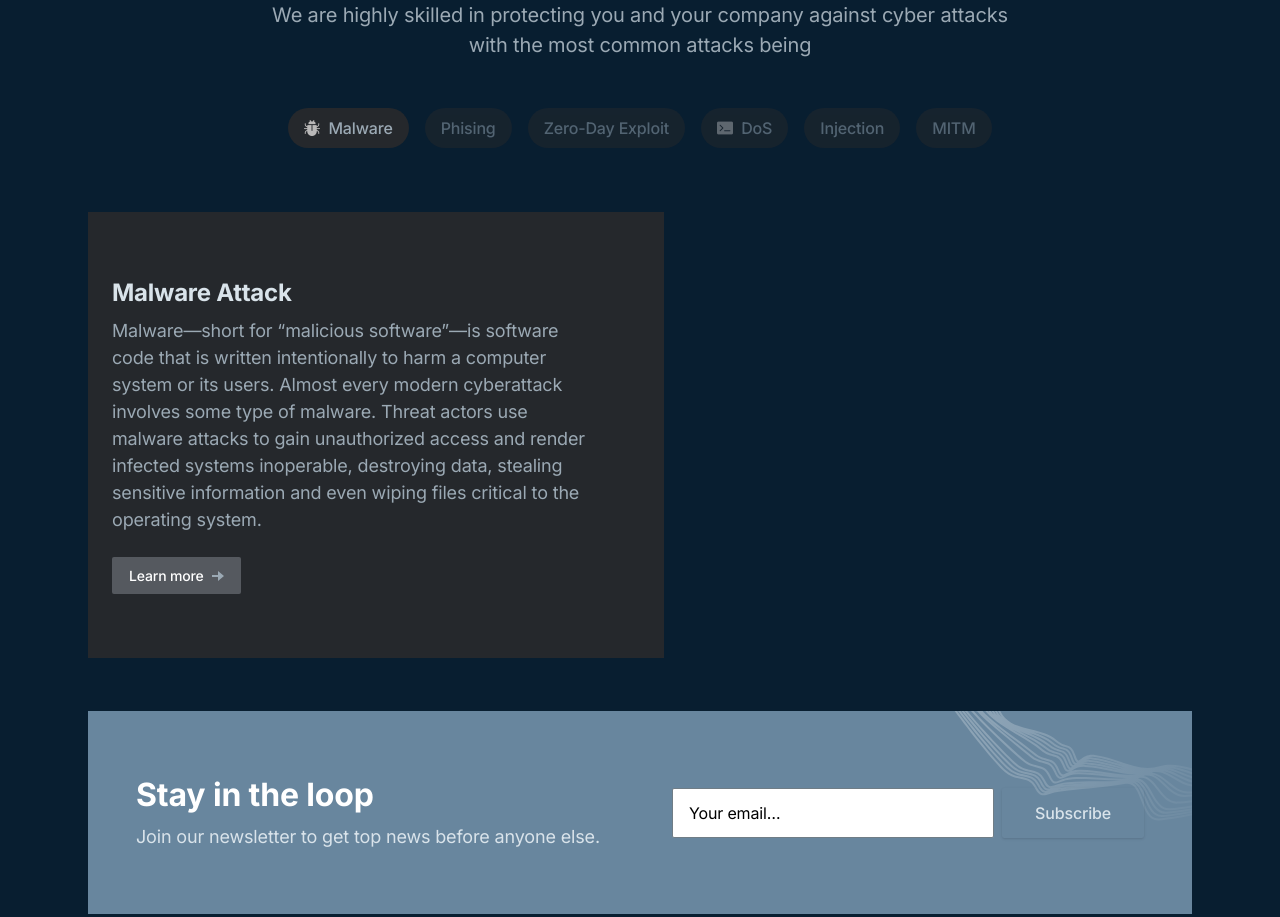
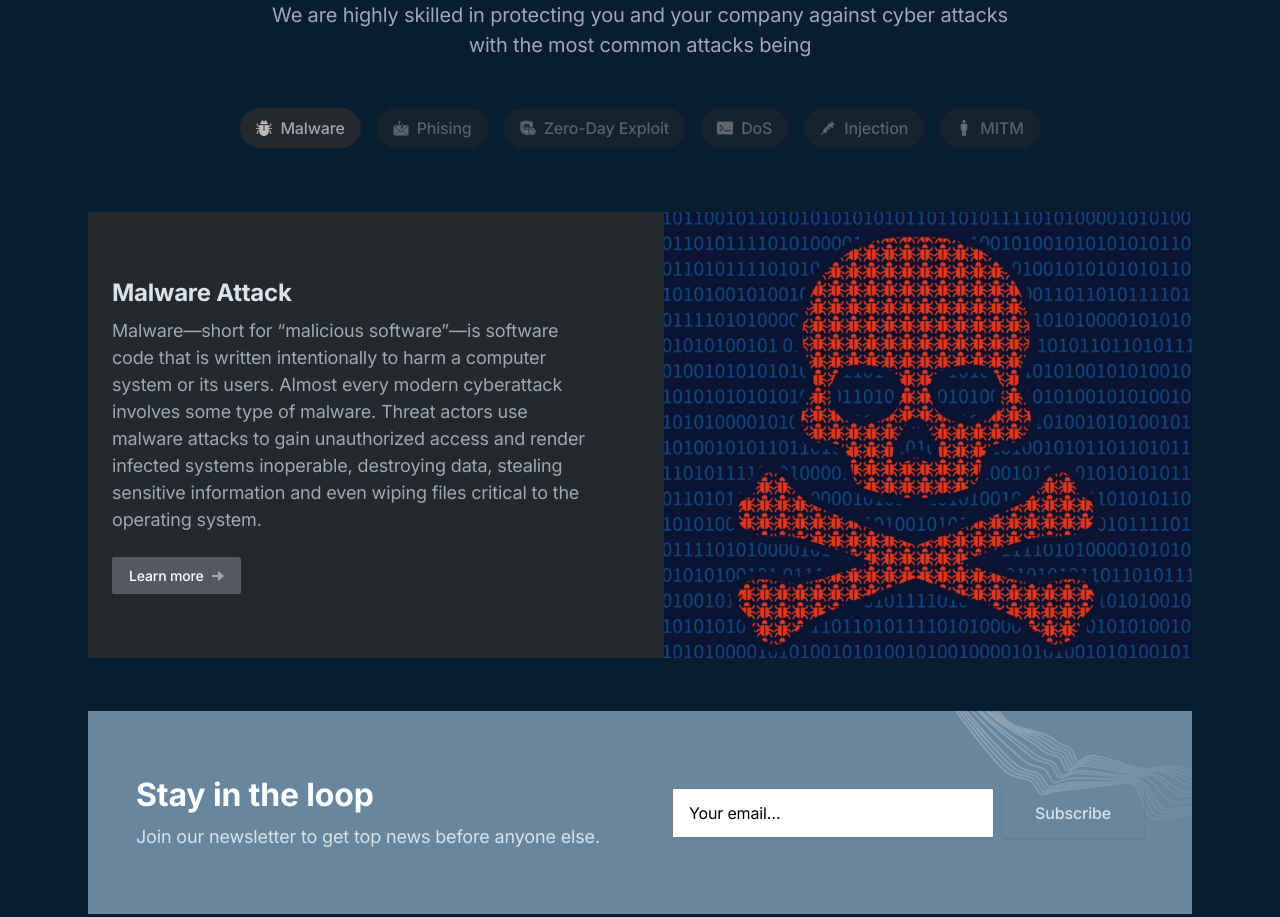
Before and after one commit to code-wolf-byte/cytech-ai, a Next.js app: page / in a window 1280 px wide. Shown: the part 2680-3597 px from the top of the page. Built offline with nearby package versions, Linux system fonts and the light colour scheme.

Commit message:
Update tabs.tsx

```diff
--- a/components/tabs.tsx
+++ b/components/tabs.tsx
@@ -1,12 +1,21 @@
 'use client'
 
 import { useRef, useState, useEffect } from 'react'
-
 import Image from 'next/image'
 import { Transition } from '@headlessui/react'
+import phisi from '@/public/images/phising.jpg'
+import inject from '@/public/images/injectionat.png'
 import denial from '@/public/images/denial.png'
+import mana from '@/public/images/man.jpg'
+import mal from '@/public/images/malware.jpg'
+import zerod from '@/public/images/zeroday.jpg'
+import inj from '@/public/images/inj.png'
+import man from '@/public/images/man.png'
 import bug from '@/public/images/bug.png'
 import dos from '@/public/images/dos.png'
+import phis from '@/public/images/phising.png'
+import zero from'@/public/images/zero-day.png'
+
 export default function Tabs() {
 
   const [tab, setTab] = useState<number>(1)
@@ -48,12 +57,14 @@ export default function Tabs() {
                 className={`flex items-center font-medium py-2 px-4 m-2 bg-gray-800 rounded-full group transition duration-500 ${tab !== 2 && 'opacity-50'}`}
                 onClick={() => setTab(2)}
               >
+                <Image className="w-4 h-4 fill-current text-gray-600 mr-2" src={phis} alt='bug' />
                 <span className="text-gray-400 group-hover:text-gray-200 transition-colors duration-150 ease-in-out">Phising</span>
               </button>
               <button
                 className={`flex items-center font-medium py-2 px-4 m-2 bg-gray-800 rounded-full group transition duration-500 ${tab !== 3 && 'opacity-50'}`}
                 onClick={() => setTab(3)}
               >
+                <Image className="w-4 h-4 fill-current text-gray-600 mr-2" src={zero} alt='bug' />
                 <span className="text-gray-400 group-hover:text-gray-200 transition-colors duration-150 ease-in-out">Zero-Day Exploit</span>
               </button>
               <button
@@ -67,13 +78,14 @@ export default function Tabs() {
                 className={`flex items-center font-medium py-2 px-4 m-2 bg-gray-800 rounded-full group transition duration-500 ${tab !== 5 && 'opacity-50'}`}
                 onClick={() => setTab(5)}
               >
-
+                  <Image className="w-4 h-4 fill-current text-gray-600 mr-2" src={inj} alt='DOS'/>
                 <span className="text-gray-400 group-hover:text-gray-200 transition-colors duration-150 ease-in-out">Injection </span>
               </button>
               <button
                 className={`flex items-center font-medium py-2 px-4 m-2 bg-gray-800 rounded-full group transition duration-500 ${tab !== 5 && 'opacity-50'}`}
                 onClick={() => setTab(6)}
               >
+                <Image className="w-4 h-4 fill-current text-gray-600 mr-2" src={man} alt='DOS'/>
                 <span className="text-gray-400 group-hover:text-gray-200 transition-colors duration-150 ease-in-out">MITM</span>
               </button>
             </div>
@@ -81,6 +93,7 @@ export default function Tabs() {
             {/* Tabs items */}
             <div className="transition-all">
               <div className="relative flex flex-col mt-16" data-aos="fade-up" ref={tabs}>
+
 
                 {/* Item 1 */}
                 <Transition
@@ -96,6 +109,7 @@ export default function Tabs() {
                 >
                   <article className="relative max-w-md mx-auto md:max-w-none">
                     <figure className="md:absolute md:inset-y-0 md:right-0 md:w-1/2">
+                      <Image className="w-full h-full object-cover" src={mal} width={516} height={387} alt="Tabs 01" />
                     </figure>
                     <div className="relative bg-gray-800 py-8 md:py-16 px-6 md:pr-16 md:max-w-lg lg:max-w-xl">
                       <h4 className="h4 mb-2">Malware Attack</h4>
@@ -125,6 +139,7 @@ Almost every modern cyberattack involves some type of malware. Threat actors use
                 >
                   <article className="relative max-w-md mx-auto md:max-w-none">
                     <figure className="md:absolute md:inset-y-0 md:left-0 md:w-1/2">
+                      <Image className="w-full h-full object-cover" src={phisi} width={516} height={387} alt="Tabs 02" />
                     </figure>
                     <div className="relative bg-gray-800 py-8 md:py-16 px-6 md:pl-16 md:max-w-lg lg:max-w-xl md:ml-auto">
                       <h4 className="h4 mb-2">Phising</h4>
@@ -153,6 +168,7 @@ Almost every modern cyberattack involves some type of malware. Threat actors use
                 >
                   <article className="relative max-w-md mx-auto md:max-w-none">
                     <figure className="md:absolute md:inset-y-0 md:right-0 md:w-1/2">
+                      <Image className="w-full h-full object-cover" src={zerod} width={516} height={387} alt="Tabs 01" />
                     </figure>
                     <div className="relative bg-gray-800 py-8 md:py-16 px-6 md:pr-16 md:max-w-lg lg:max-w-xl">
                       <h4 className="h4 mb-2">Zero-Day Exploit</h4>
@@ -210,6 +226,7 @@ Almost every modern cyberattack involves some type of malware. Threat actors use
                 >
                   <article className="relative max-w-md mx-auto md:max-w-none">
                     <figure className="md:absolute md:inset-y-0 md:right-0 md:w-1/2">
+                      <Image className="w-full h-full object-cover" src={inject} width={516} height={387} alt="Tabs 01" />
                     </figure>
                     <div className="relative bg-gray-800 py-8 md:py-16 px-6 md:pr-16 md:max-w-lg lg:max-w-xl">
                       <h4 className="h4 mb-2">Injection attacks</h4>
@@ -241,6 +258,8 @@ Almost every modern cyberattack involves some type of malware. Threat actors use
                 >
                   <article className="relative max-w-md mx-auto md:max-w-none">
                     <figure className="md:absolute md:inset-y-0 md:right-0 md:w-1/2">
+                    <Image className="w-full h-full object-cover" src={mana} width={516} height={387} alt="Tabs 01" />
+
                     </figure>
                     <div className="relative bg-gray-800 py-8 md:py-16 px-6 md:pr-16 md:max-w-lg lg:max-w-xl">
                       <h4 className="h4 mb-2">Man-In-The-Middle Attack</h4>
```
